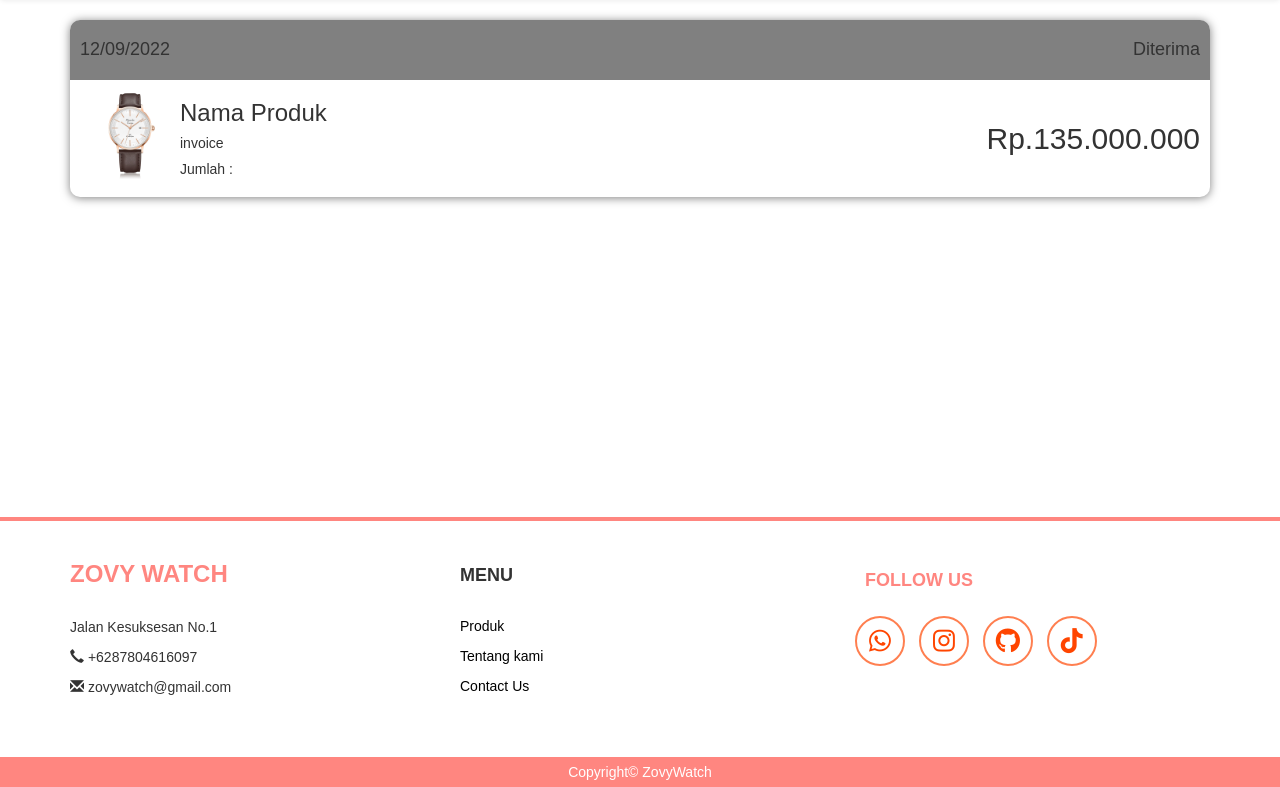
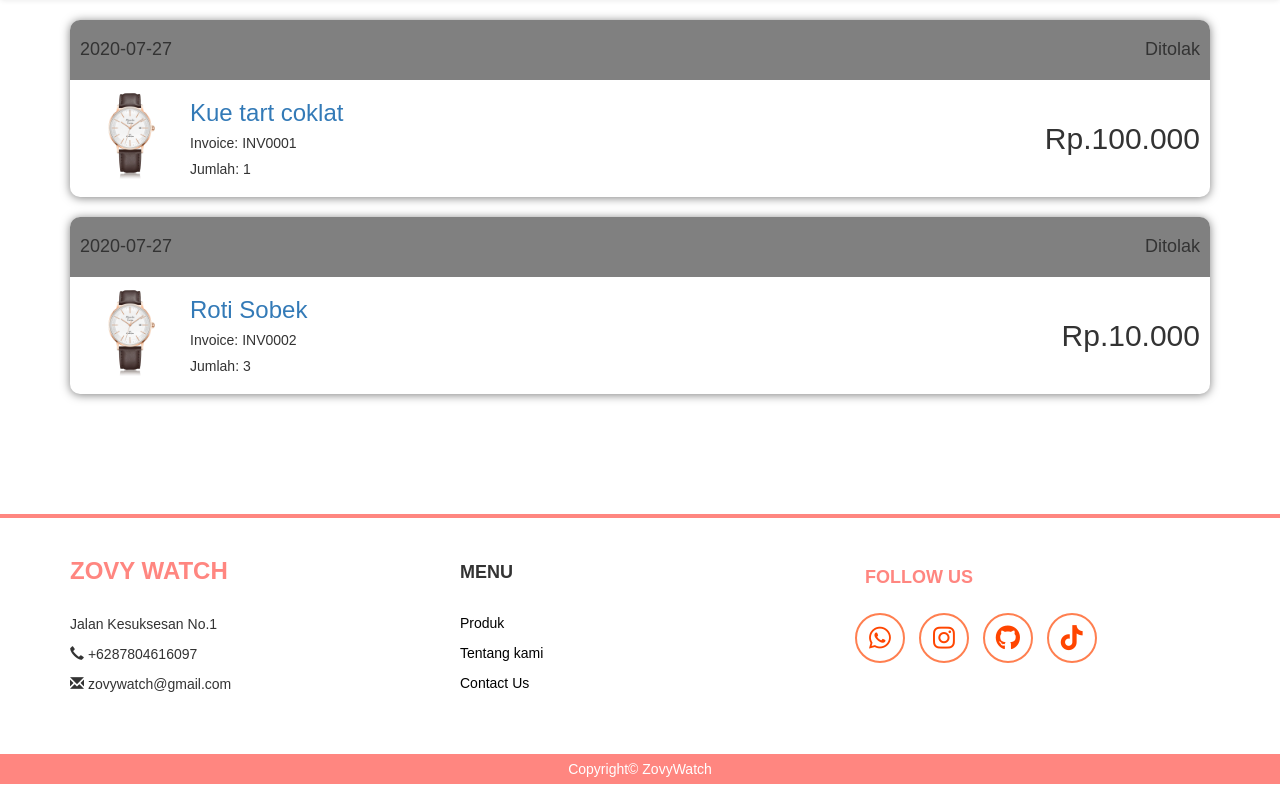
Before and after one commit to jhonvnbb/Web-Teori, a PHP site: page /riwayat.php in a window 1280 px wide. Shown: the part 79-866 px from the top of the page. Run offline with PHP 8.4, Linux system fonts and the light colour scheme; a user stored in the database is signed in; data comes from the database, SQL or seed files in the repository.

Commit message:
update riwayat

```diff
--- a/riwayat.php
+++ b/riwayat.php
@@ -5,6 +5,27 @@ include './koneksi/koneksi.php';
 // Start session if not already started
 if (session_status() == PHP_SESSION_NONE) {
     session_start();
+}
+
+// Retrieve the customer ID from the session
+if (isset($_SESSION['kd_cs'])) {
+    $customer_id = $_SESSION['kd_cs'];
+
+    // Query to fetch all order details for the given customer ID
+    $query = "SELECT * FROM produksi WHERE kode_customer = '$customer_id' ORDER BY tanggal DESC";
+    $result = mysqli_query($conn, $query);
+
+    // Check if the query returned any results
+    if (mysqli_num_rows($result) > 0) {
+        $orders = [];
+        while ($row = mysqli_fetch_assoc($result)) {
+            $orders[] = $row;
+        }
+    } else {
+        $orders = false;
+    }
+} else {
+    $orders = false;
 }
 ?>
 <style>
@@ -41,16 +62,29 @@ if (session_status() == PHP_SESSION_NONE) {
         background: white;
         border-bottom-left-radius: 10px;
         border-bottom-right-radius: 10px;
+        padding-left: 10px;
     }
-
 </style>
 
-<div class="container" style="padding-bottom: 300px;">
-
+<div class="container" style="padding-bottom: 100px;">
+    <?php if ($orders) : ?>
+        <?php foreach ($orders as $order) : ?>
             <div class="riwayat">
                 <div class="riw-head">
-            <h4>12/09/2022</h4>
-            <strong><h4>Diterima</h4></strong>
+                    <h4><?php echo htmlspecialchars($order['tanggal']); ?></h4>
+                    <strong>
+                        <h4>
+                            <?php
+                            if ($order['terima'] == '1') {
+                                echo "Diterima";
+                            } elseif ($order['tolak'] == '1') {
+                                echo "Ditolak";
+                            } else {
+                                echo "Menunggu Konfirmasi";
+                            }
+                            ?>
+                        </h4>
+                    </strong>
                 </div>
                 <div class="riw-body">
                     <div class="riw-produk">
@@ -59,16 +93,24 @@ if (session_status() == PHP_SESSION_NONE) {
                         </div>
 
                         <div class="riw-detail">
-                    <h3>Nama Produk</h3>
-                    <h5>invoice</h5>
-                    <h5>Jumlah : </h5>
+                            <a href="selesai.php?id_order=<?php echo htmlspecialchars($order['id_order']); ?>">
+                                <h3><?php echo htmlspecialchars($order['nama_produk']); ?></h3>
+                            </a>
+                            <h5>Invoice: <?php echo htmlspecialchars($order['invoice']); ?></h5>
+                            <h5>Jumlah: <?php echo htmlspecialchars($order['qty']); ?></h5>
                         </div>
                     </div>
                     <div class="riw-harga">
-                <h2>Rp.135.000.000</h2>
+                        <h2>Rp.<?php echo number_format($order['harga'], 0, ',', '.'); ?></h2>
+                    </div>
+
                 </div>
             </div>
-    </div>
+        <?php endforeach; ?>
+
+    <?php else : ?>
+        <h4 class="text-center" style="font-weight: bold;">Tidak ada riwayat pesanan yang ditemukan.</h4>
+    <?php endif; ?>
 </div>
 
 <?php
```
Also changed, not shown: selesai.php (+15 -21 lines). Lines whose indentation alone changed are shown as unchanged.
